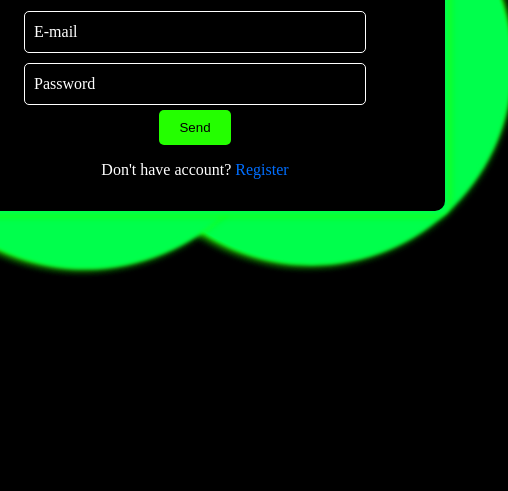
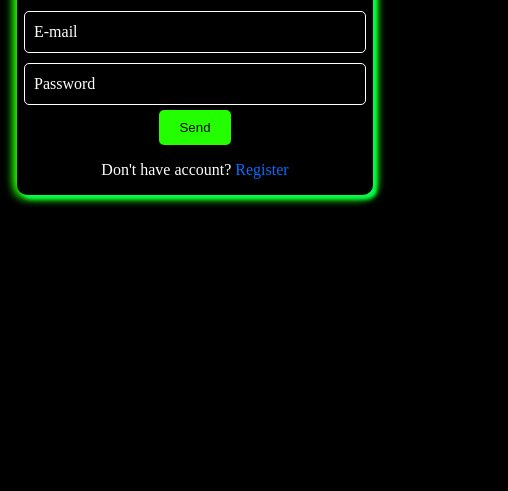
Before and after one commit to jamesdasaladadefruta/Desafio-easy-mode, a website: page index.html in a window 390 px wide. Shown: the part 369-860 px from the top of the page, 508 px wide, since content can reach past the window. Drawn offline with Linux system fonts and the light colour scheme.

Commit message:
Co-authored-by: FlavioUser222 <FlavioUser222@users.noreply.github.com>

```diff
--- a/index.html
+++ b/index.html
@@ -184,6 +184,25 @@
         }
 
     }
+    @media screen and (max-width:800px){
+        .glowing-ball{
+            width: 200px;
+            height: 200px;
+        }
+        .glowing-ball-b{
+            width: 200px;
+            height: 200px;
+        }
+        .container{
+            width:95%;
+            height: 70%;
+        }
+
+
+
+    }
+
+
 </style>
 
 <body>
```
